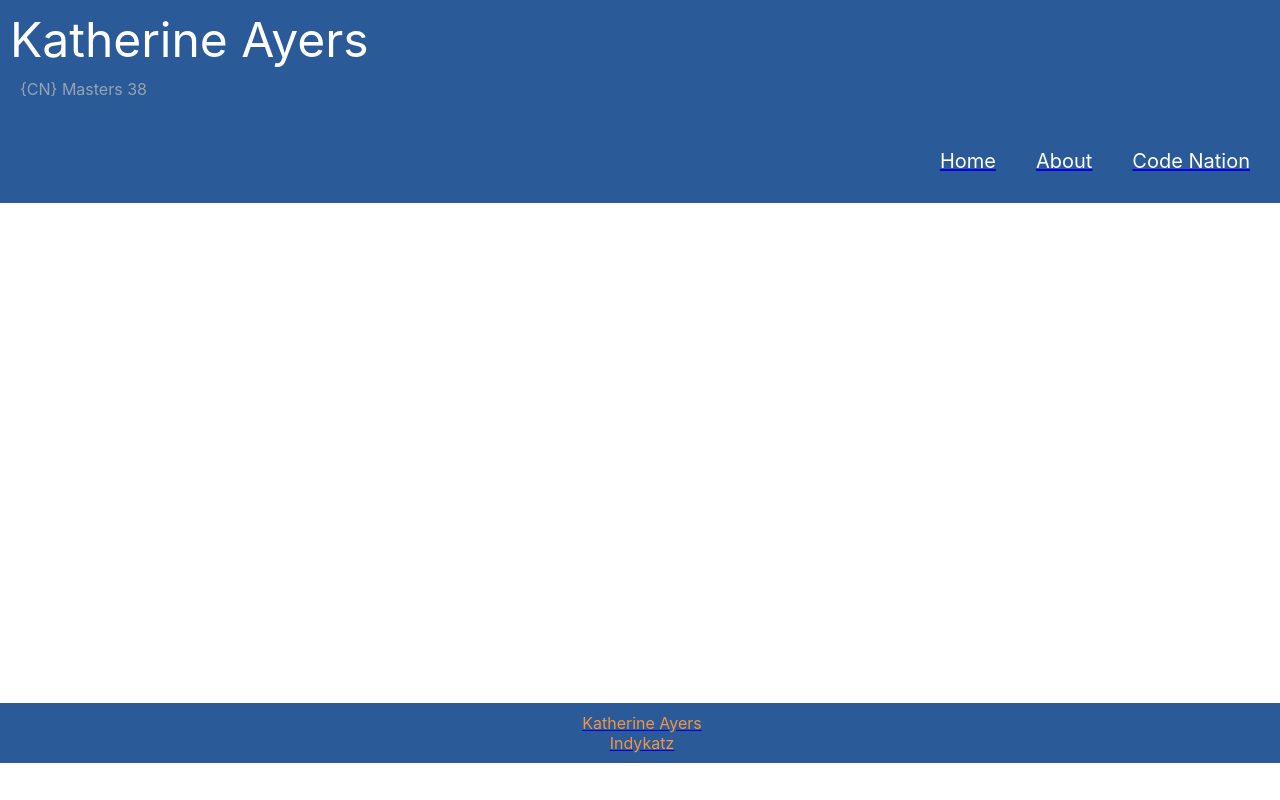
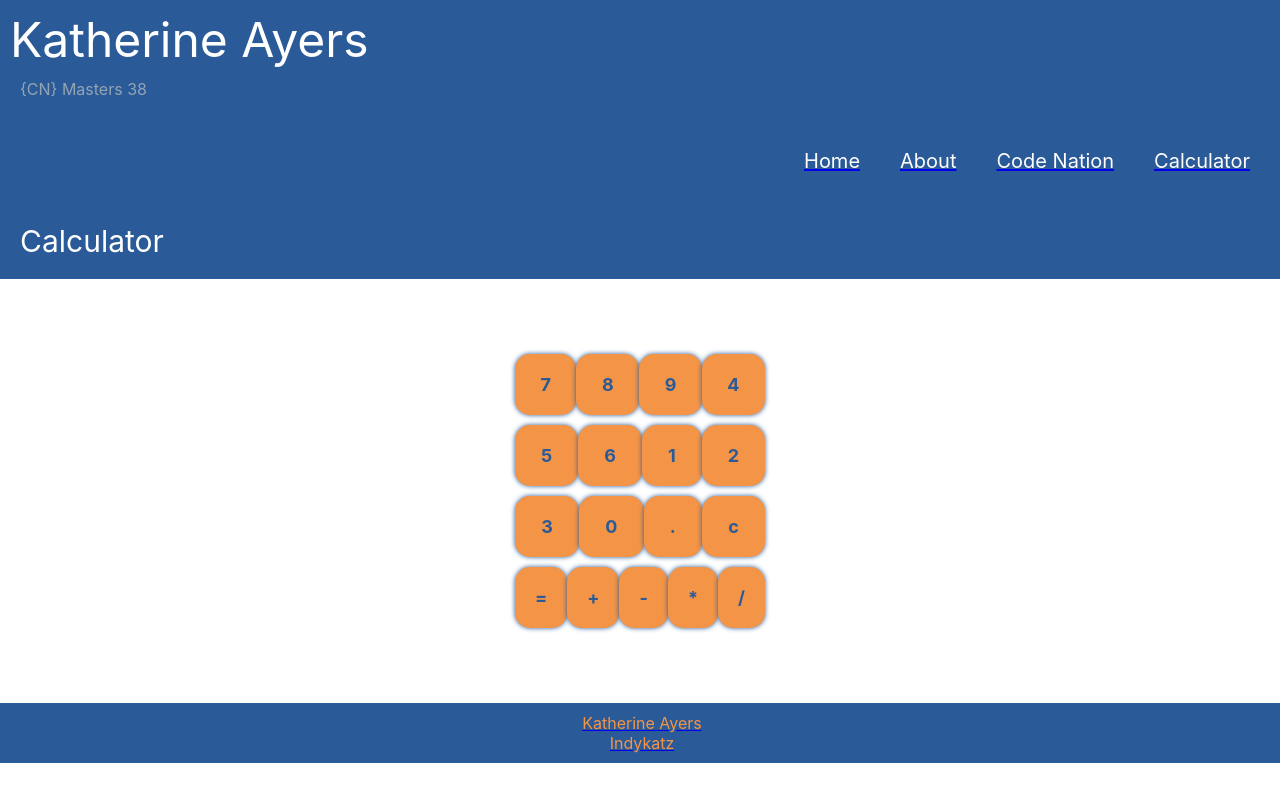
Before and after one commit to Indykatz/Indykatz-Portfolio, a React (Create React App) app: page /Calculator in a window 1280 px wide. Shown: the top 800 px of the page. Built offline with nearby package versions, Linux system fonts and the light colour scheme.

Commit message:
calculator page

```diff
--- a/package.json
+++ b/package.json
@@ -9,6 +9,7 @@
     "react": "^18.2.0",
     "react-dom": "^18.2.0",
     "react-router-dom": "^6.3.0",
+    "react-script": "^2.0.5",
     "react-scripts": "5.0.1",
     "styled-components": "^5.3.5",
     "web-vitals": "^2.1.4"
--- a/src/App.js
+++ b/src/App.js
@@ -6,7 +6,7 @@ import { BrowserRouter, Route, Routes } from "react-router-dom";
 import Home from "./pages/Home";
 import About from "./pages/About";
 import CodeNation from "./pages/CodeNation";
-
+import Calculator from "./pages/Calculator";
 const App = () => {
   return (
     <TheApp>
@@ -18,6 +18,7 @@ const App = () => {
             <Route path="/" element={<Home />} />
             <Route path="/About" element={<About />} />
             <Route path="/CodeNation" element={<CodeNation />} />
+            <Route path="/Calculator" element={<Calculator />} />
           </Routes>
         </Content>
         <FooterBanner />
--- a/src/components/Navbar.js
+++ b/src/components/Navbar.js
@@ -8,11 +8,14 @@ const Navbar = () => {
         <Link to="/">
           <NavbarItems>Home</NavbarItems>
         </Link>
-        <Link to="/about">
+        <Link to="/About">
           <NavbarItems>About</NavbarItems>
         </Link>
-        <Link to="/codeNation">
+        <Link to="/CodeNation">
           <NavbarItems>Code Nation</NavbarItems>
+        </Link>
+        <Link to="/Calculator">
+          <NavbarItems>Calculator</NavbarItems>
         </Link>
       </NavbarContainer>
     </div>
--- a/src/css/Calculator.styled.js
+++ b/src/css/Calculator.styled.js
@@ -1,15 +1,19 @@
 import styled from "styled-components";
 
+export const DisplayNum = styled.div`
+  color: #2a5a97;
+  font-size: 300%;
+  margin: auto;
+  min-height: 60px;
+`;
+
 export const TheCalculator = styled.div`
-  border: 1px solid #f49446;
   justify-content: center;
 `;
 
-
-
 export const CalcBox = styled.div`
-  border: 1px solid #f49446;
-  width: auto;
+  /* border: 1px solid #f49446; */
+  width: 250px;
   height: auto;
   padding: 5px;
   margin-left: auto;
@@ -48,4 +52,5 @@ export const OppButtons = styled.div`
   cursor: pointer;
   font-weight: bold;
   font-size: large;
+  flex-grow: 1;
 `;
--- a/src/cn-components/Calculator.js
+++ b/src/pages/Calculator.js
@@ -1,6 +1,8 @@
 import { useState } from "react";
 // import { evaluate } from "mathjs";
+import { Description } from "../css/App.styled";
 import {
+  DisplayNum,
   TheCalculator,
   CalcBox,
   NumButtons,
@@ -41,19 +43,18 @@ const Calculator = () => {
     calculate(display);
   };
   return (
+    <div>
+      <Description>Calculator</Description>
       <TheCalculator>
         {/* <h1>Calculator</h1> */}
-      <h1 className="display" data-testid="display">
-        {input}
-      </h1>
+        <DisplayNum>{input}</DisplayNum>
         <CalcBox>
           {numButtons.map((aButton) => (
             <NumButtons onClick={handleClick} key={aButton}>
               {aButton}
             </NumButtons>
           ))}
-      </CalcBox>
-      <CalcBox>
+
           {operatorButtons.map((aButton) => (
             <OppButtons
               className="oppButtons"
@@ -65,6 +66,7 @@ const Calculator = () => {
           ))}
         </CalcBox>
       </TheCalculator>
+    </div>
   );
 };
 
--- a/src/pages/CodeNation.js
+++ b/src/pages/CodeNation.js
@@ -1,5 +1,4 @@
-import Calculator from "../cn-components/Calculator";
-import Counter from "../cn-components/Counter";
+import Counter from "../components/Counter";
 import { Description, FlexBox, EachBox } from "../css/App.styled";
 
 const CodeNation = () => {
@@ -12,7 +11,7 @@ const CodeNation = () => {
             <Counter />
           </EachBox>
           <EachBox>
-            <Calculator />
+            <Counter />
           </EachBox>
         </FlexBox>
       </div>
```
Also changed, not shown: src/cn-components/Numbers.js (deleted, +0 -28 lines), src/cn-components/Operators.js (deleted, +0 -14 lines), src/components/Counter.js (renamed from src/cn-components/Counter.js), 1 other file (tests, documents, lock files or other folders). Lines whose indentation alone changed are shown as unchanged.
